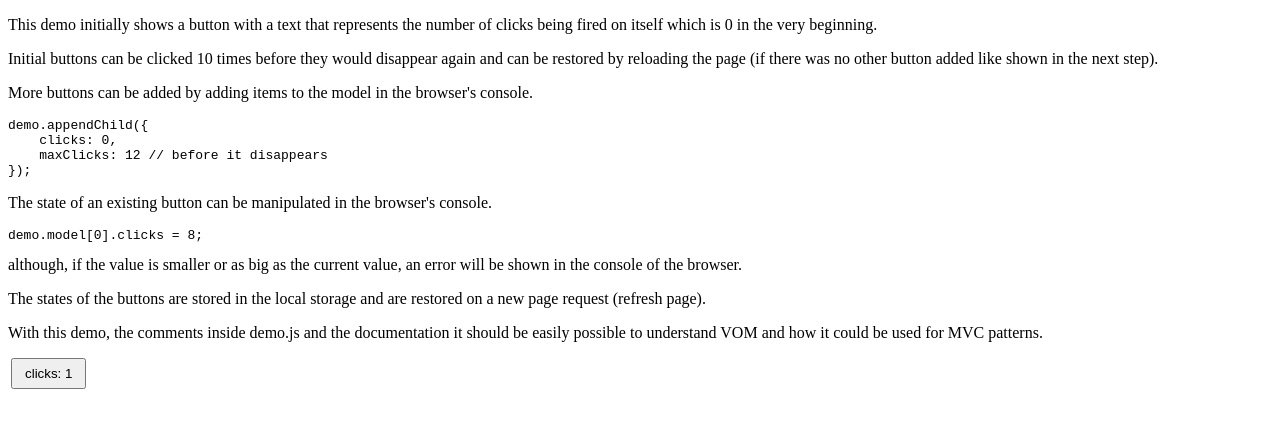
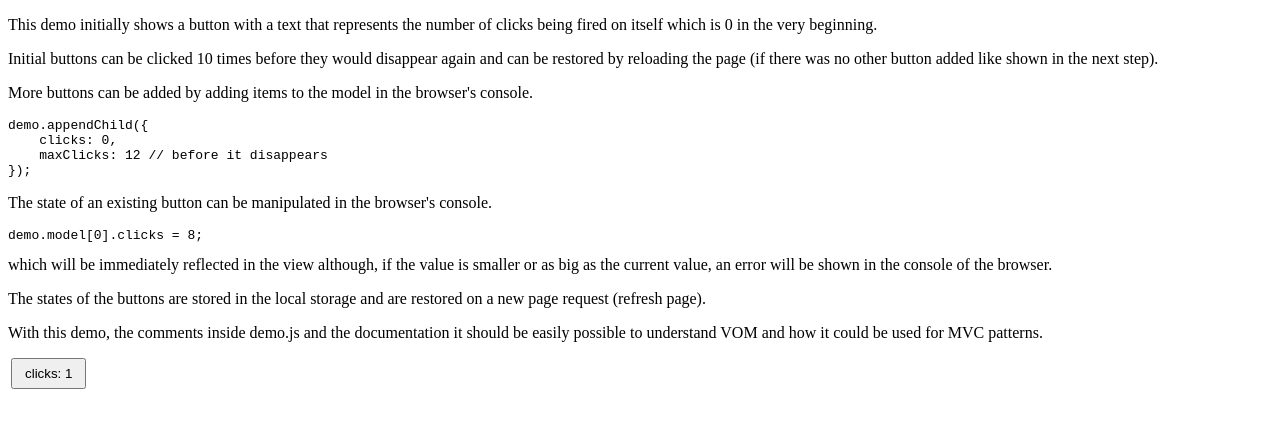
Before and after one commit to PitPik/VOM, a website: page index.html in a window 1280 px wide. Both pictures are taken after a click on the button "clicks: 0". Drawn offline with Linux system fonts and the light colour scheme.

Commit message:
demo update

```diff
--- a/demo.js
+++ b/demo.js
@@ -97,7 +97,7 @@
 
 	function persist(data) {
 		return storage('demo', 'demo_01', 'model',
-			JSON.stringify(data, function JSONStringify(key, value) {
+			JSON.stringify(data, (key, value) => {
 				// remove properties not needed (or not there before enhancement)
 				return /(?:parentNode|element|index|id)/.test(key) ? undefined : value;
 			}));
--- a/index.html
+++ b/index.html
@@ -25,7 +25,7 @@
     clicks: 0,
     maxClicks: 12 // before it disappears
 });</pre></p>
-	<p>The state of an existing button can be manipulated in the browser's console.<pre>demo.model[0].clicks = 8;</pre> although, if the value is smaller or as big as the current value, an error will be shown in the console of the browser.</p>
+	<p>The state of an existing button can be manipulated in the browser's console.<pre>demo.model[0].clicks = 8;</pre> which will be immediately reflected in the view although, if the value is smaller or as big as the current value, an error will be shown in the console of the browser.</p>
 	<p>The states of the buttons are stored in the local storage and are restored on a new page request (refresh page).</p>
 	<p>With this demo, the comments inside demo.js and the documentation it should be easily possible to understand VOM and how it could be used for MVC patterns.</p>
 	<script type="text/javascript" src="VOM.js"></script>
```
